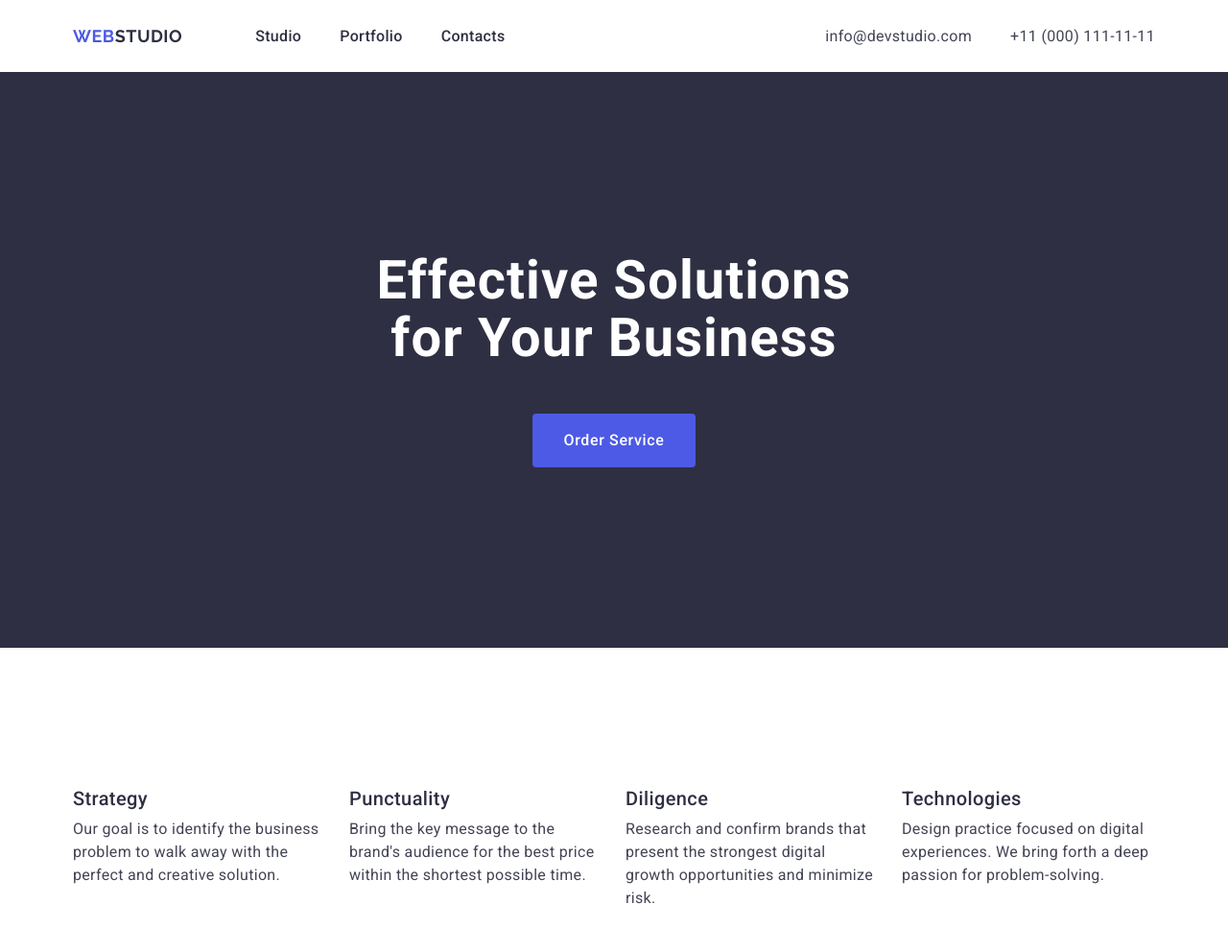
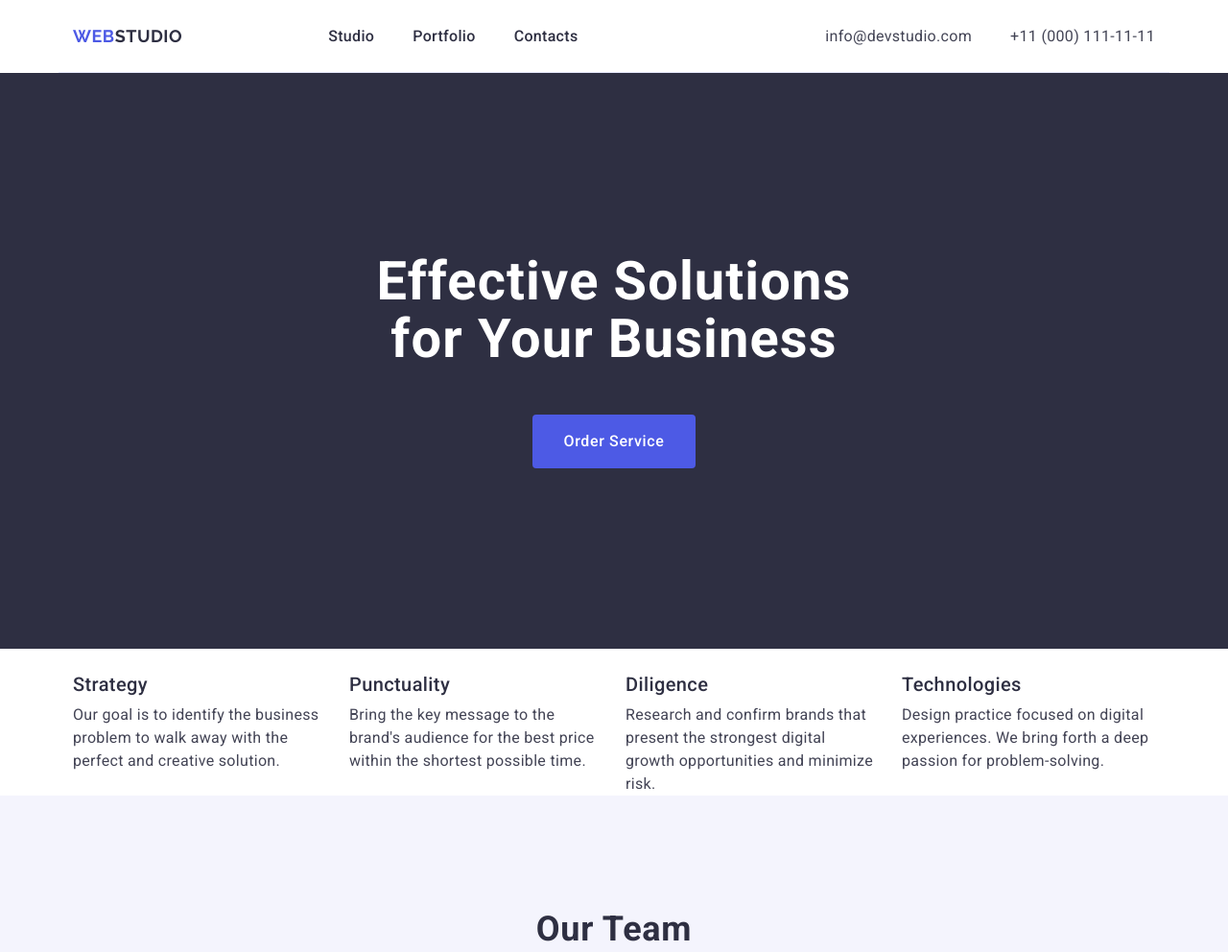
Before and after one commit to kkkvicki/goit-markup-hw-03, a plain HTML site: page index.html in a window 1280 px wide. Shown: the top 992 px of the page at 96% size. Drawn offline with nearby package versions, Linux system fonts and the light colour scheme.

Commit message:
up_main3

```diff
--- a/css/styles.css
+++ b/css/styles.css
@@ -30,13 +30,14 @@ img {
 .container {
   width: 100%;
   max-width: 1158px;
-  padding: 0 15px;
+  padding: 0 15px 0 15px;
   margin: 0 auto;
 }
 .container-header {
   padding-top: 25.5px;
   padding-bottom: 25.5px;
   display: flex;
+  border-bottom: 1px solid #e7e9fc;
 }
 .header-list-nav {
   display: flex;
@@ -53,6 +54,7 @@ img {
   letter-spacing: 0.03em;
   text-transform: uppercase;
   align-items: center;
+  margin-right: 76px;
 }
 .logo span {
   color: #2e2f42;
@@ -71,10 +73,10 @@ img {
 .header-link:focus {
   color: #404bbf;
 }
+
 .header-menu-list {
   display: flex;
   align-items: center;
-  justify-content: space-between;
   gap: 40px;
   margin-left: 76px;
 }
@@ -173,8 +175,7 @@ img {
   width: 264px;
 }
 .container-list {
-  padding-top: 120px;
-  padding-bottom: 120px;
+  padding-top: 120px 0;
 }
 
 /* TEAM SECTION */
@@ -294,8 +295,7 @@ img {
 
 /* FOOTER SECTION */
 .container-footer {
-  padding-top: 101.5px;
-  padding-bottom: 100px;
+  padding: 100px 0;
 }
 .footer {
   background: #2e2f42;
```
